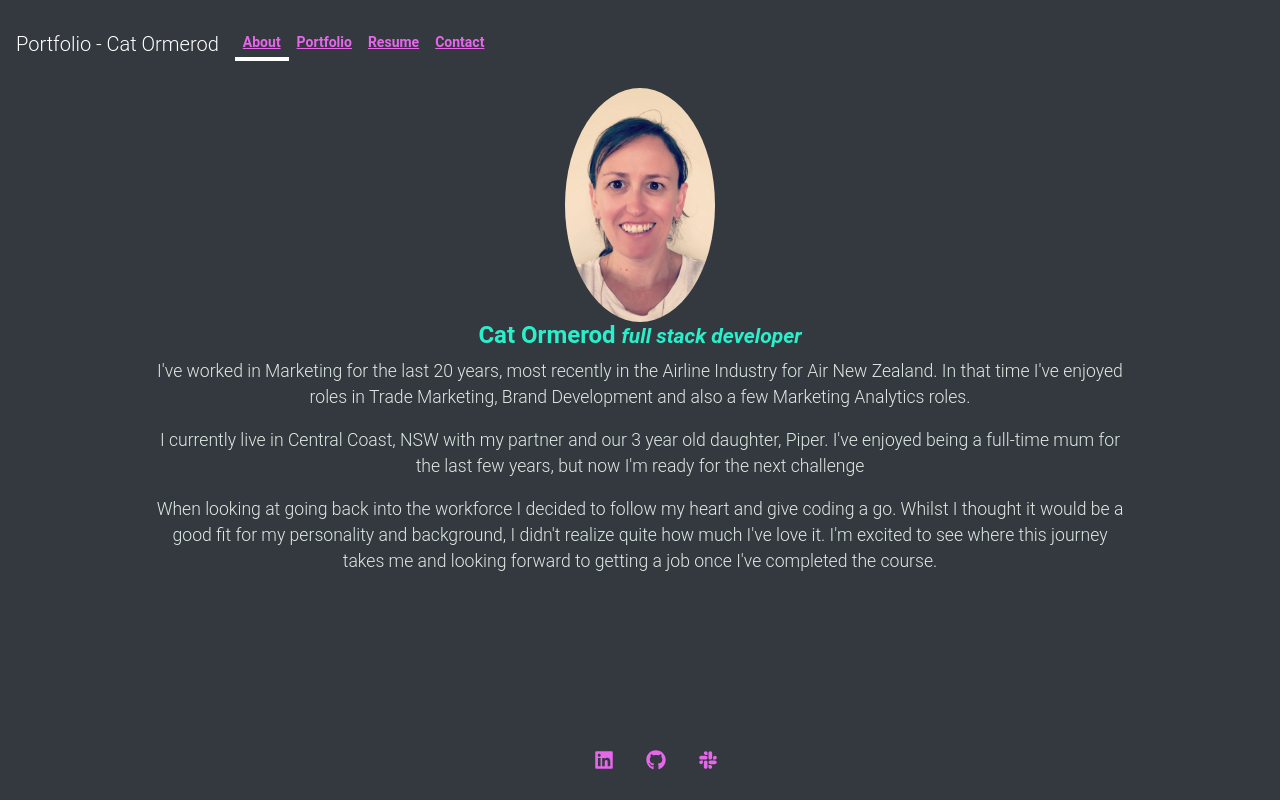
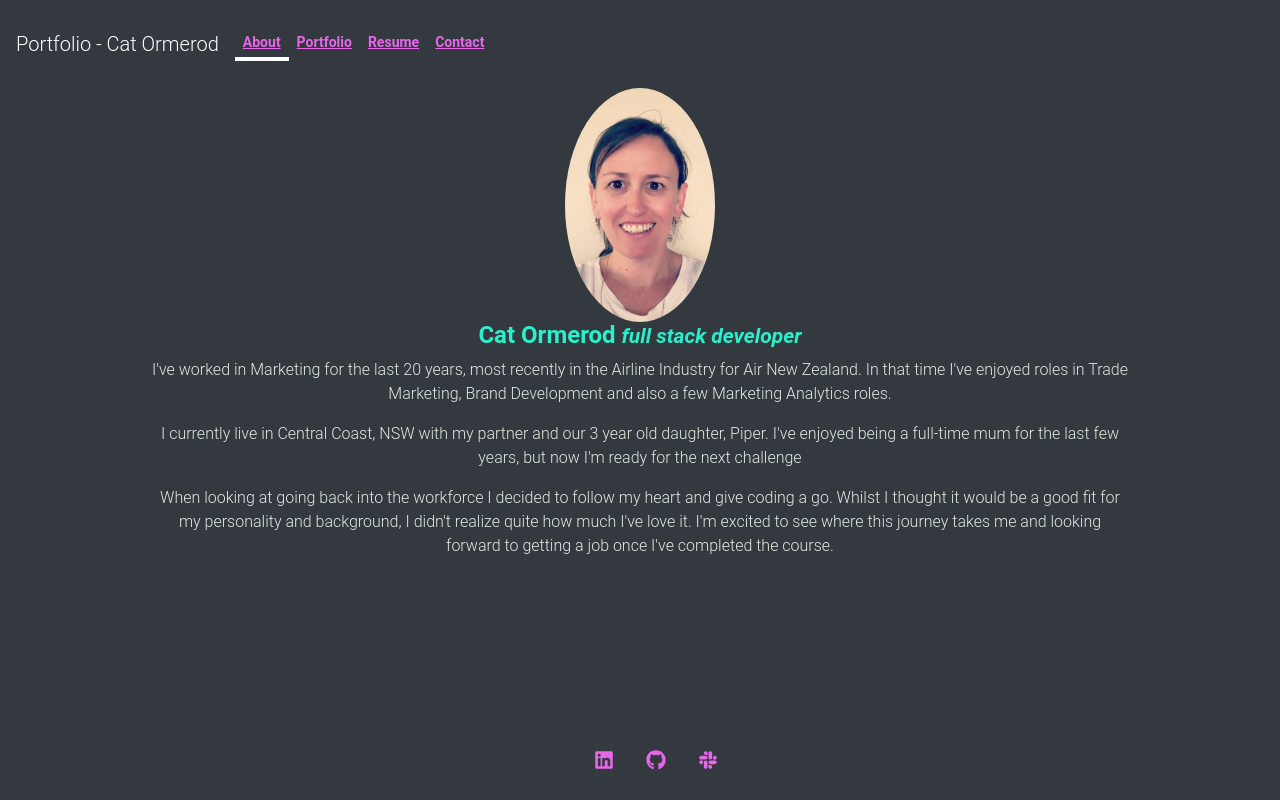
Before and after one commit to CatOrmerod/portfolio-react, a React (Create React App) app: page /about in a window 1280 px wide. Built offline with nearby package versions, Linux system fonts and the light colour scheme.

Commit message:
updated font size and centered

```diff
--- a/src/assets/css/App.css
+++ b/src/assets/css/App.css
@@ -19,6 +19,7 @@ body {
   font-size: 14px;
   font-family: 'Roboto', sans-serif;
   font-weight: 300;
+  justify-content: center;
 }
 
 h1,
@@ -36,7 +37,7 @@ h6 {
 
 p {
   color: var(--light);
-  font-size: 1.1rem;
+  font-size: 1rem;
   margin: 0 0 1rem;
   line-height: 1.5;
 }
--- a/src/components/About/About.js
+++ b/src/components/About/About.js
@@ -5,7 +5,7 @@ import selfie from '../../assets/images/selfie.jpg';
 const About = () => {
     return (
         <Media className="text-center">
-            <Media>
+            <Media middle>
                 <Media object src={selfie} alt="Selfie" className="mr-3 mt-3 rounded-circle" style={{ width: '150px' }} />
             </Media>
             <Media body>
```
